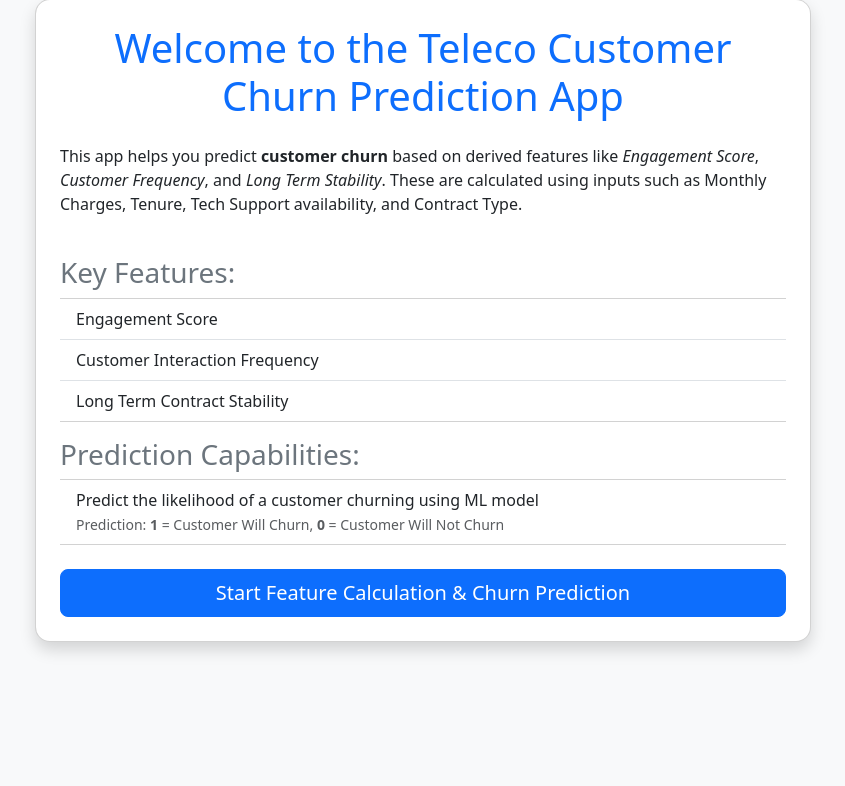
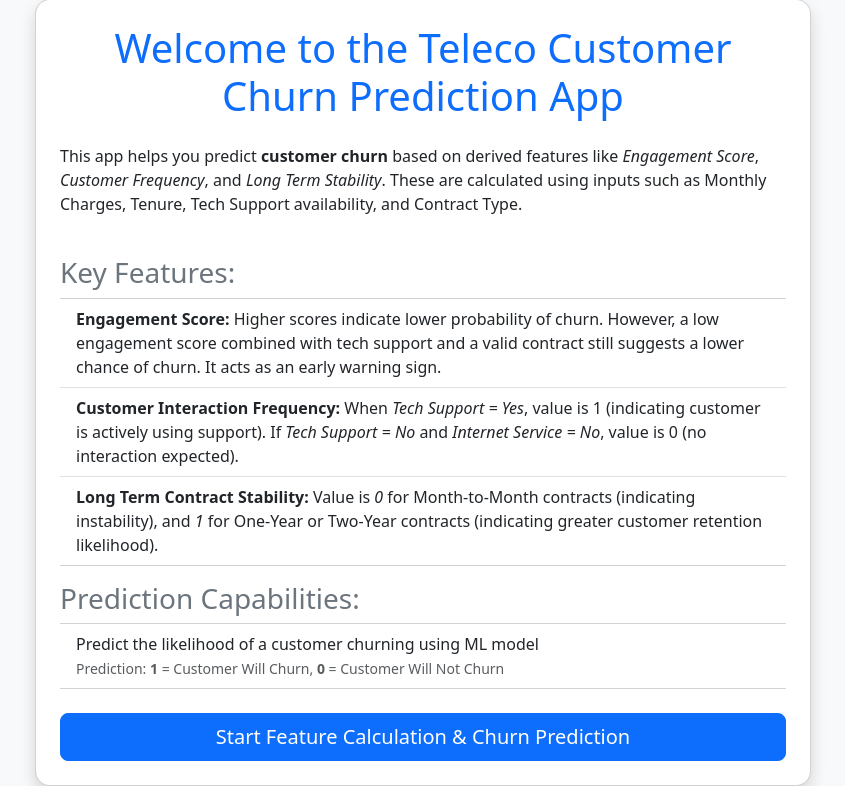
Before and after one commit to Pratibha405/CPDSAI_Churn_Prediction, a Flask app: page / in a window 1280 px wide. Shown: the part 51-837 px from the top of the page, without its empty margins (217-1062 px from the left). Before the commit the page ends 704 px from the top, so only its background shows below. Run offline with Flask 3, Linux system fonts and the light colour scheme; parts of the project's set-up code (start-up, migrations or seed data) failed here and were passed over.

Commit message:
few details added in app home page.

```diff
--- a/code/templates/calculate.html
+++ b/code/templates/calculate.html
@@ -52,7 +52,7 @@
                     </select>
                 </div>
                 <div class="d-grid gap-2 d-md-flex justify-content-md-end">
-                    <button name="action" value="Calculate Features" class="btn btn-info">Calculate Features</button>
+                    <!--<button name="action" value="Calculate Features" class="btn btn-info">Calculate Features</button> -->
                     <button name="action" value="Predict Churn" class="btn btn-success">Predict Churn</button>
                 </div>
             </form>
--- a/code/templates/home.html
+++ b/code/templates/home.html
@@ -27,9 +27,21 @@
 
             <h3 class="mt-4 text-secondary">Key Features:</h3>
             <ul class="list-group list-group-flush mb-3">
-                <li class="list-group-item">Engagement Score</li>
-                <li class="list-group-item">Customer Interaction Frequency</li>
-                <li class="list-group-item">Long Term Contract Stability</li>
+
+
+                <li class="list-group-item">
+                    <strong>Engagement Score:</strong> Higher scores indicate lower probability of churn. However, a low engagement score combined with tech support and a valid contract still suggests a lower chance of churn. It acts as an early warning sign.
+                </li>
+                <li class="list-group-item">
+                    <strong>Customer Interaction Frequency:</strong>
+                    When <em>Tech Support = Yes</em>, value is 1 (indicating customer is actively using support).
+                    If <em>Tech Support = No</em> and <em>Internet Service = No</em>, value is 0 (no interaction expected).
+                </li>
+                <li class="list-group-item">
+                    <strong>Long Term Contract Stability:</strong>
+                    Value is <em>0</em> for Month-to-Month contracts (indicating instability), and <em>1</em> for One-Year or Two-Year contracts (indicating greater customer retention likelihood).
+                </li>
+
             </ul>
 
             <h3 class="text-secondary">Prediction Capabilities:</h3>
```
